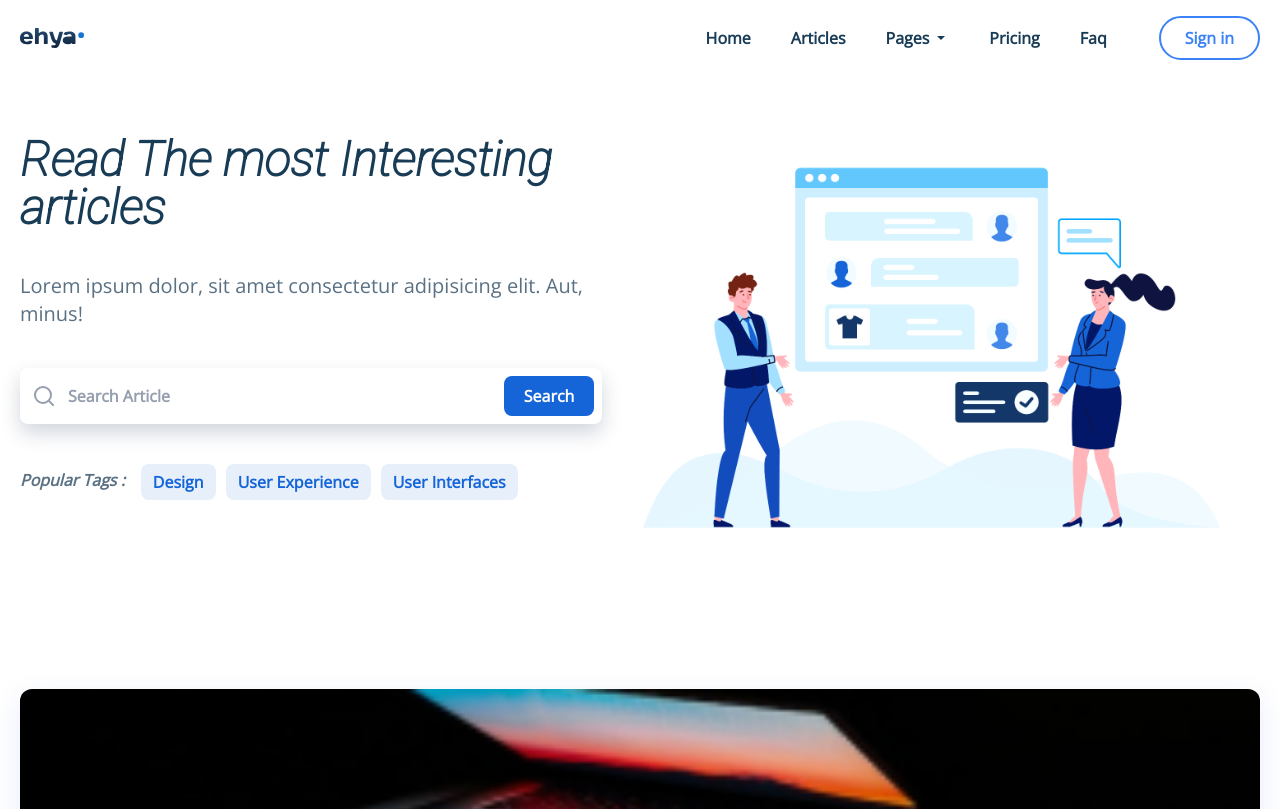
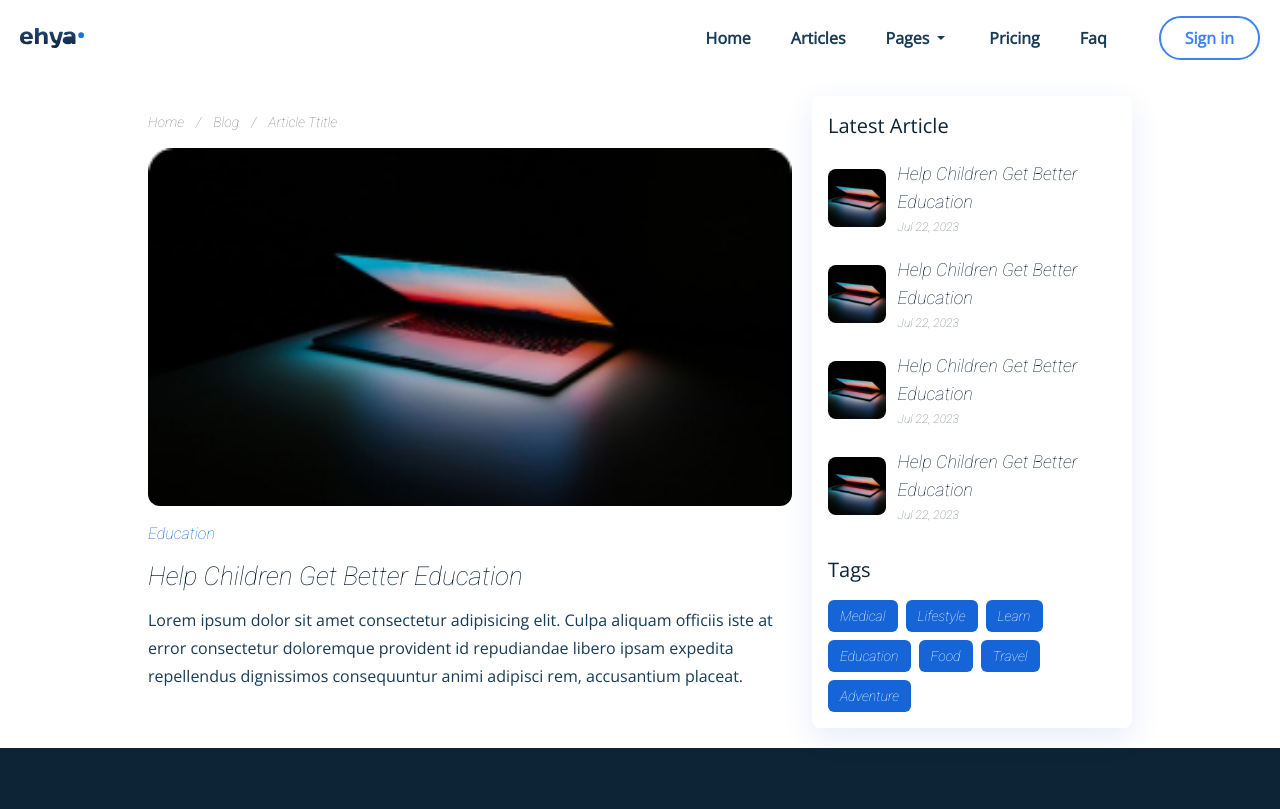
Before and after one commit to Akramzayan/Blog1, a React (Create React App) app: page /blog/1 in a window 1280 px wide. Shown: the top 809 px of the page. Built offline with nearby package versions, Linux system fonts and the light colour scheme; the HTML template or start-up script is replaced by a standard one.

Commit message:
ArticleDetail Page Done

```diff
--- a/src/App.js
+++ b/src/App.js
@@ -1,14 +1,20 @@
-
 import './App.css';
-
+import { Route,Routes } from 'react-router-dom';
 import HomePage from './pages/home/HomePage';
+import ArticleDetailPage from './pages/home/articleDetail/ArticleDetailPage';
 
 
 
 function App() {
   return (
     <div className="App font-opensans">
-      <HomePage/>
+      <Routes>
+        <Route index path='/' element={<HomePage/>} />
+        <Route index path='/blog/:id' element={<ArticleDetailPage/>} />
+      </Routes>
+
+
+
     </div>
   );
 }
--- /dev/null
+++ b/src/componenets/BreadCrumps.jsx
@@ -0,0 +1,17 @@
+import React from 'react'
+import { Link } from 'react-router-dom'
+
+const BreadCrumps = ({data}) => {
+  return (
+    <div className='flex items-center py-4 overflow-x-auto whitespace-nowrap'>
+      {data.map((item,index) =>(
+        <div className='text-black opacity-50 text-xs font-roboto md:text-sm'>
+            <Link to={item.Link}>{item.name}</Link>
+            {index!== data.length-1 && <span className='px-3'>/</span>}
+        </div>
+      ))}
+    </div>
+  )
+}
+
+export default BreadCrumps
--- /dev/null
+++ b/src/pages/home/articleDetail/ArticleDetailPage.jsx
@@ -0,0 +1,88 @@
+import React from "react";
+import MainLayout from "../../../componenets/MainLayout";
+import BreadCrumps from "../../../componenets/BreadCrumps";
+import { images } from "../../../constants";
+import { Link } from "react-router-dom";
+import SuggestedPosts from "./container/SuggestedPosts";
+const BreadCrumpsData = [
+  {
+    name: "Home",
+    Link: "/",
+  },
+  {
+    name: "Blog",
+    Link: "/Blog",
+  },
+  {
+    name: "Article Ttitle",
+    Link: "/blog/1",
+  },
+];
+const postsData = [
+  {
+    _id: "1",
+    image: images.Post1,
+    title: "Help Children Get Better Education",
+    createdAt: "2023-07-22T00:00:00.000Z",
+  },
+  {
+    _id: "2",
+    image: images.Post1,
+    title: "Help Children Get Better Education",
+    createdAt: "2023-07-22T00:00:00.000Z",
+  },
+  {
+    _id: "3",
+    image: images.Post1,
+    title: "Help Children Get Better Education",
+    createdAt: "2023-07-22T00:00:00.000Z",
+  },
+  {
+    _id: "4",
+    image: images.Post1,
+    title: "Help Children Get Better Education",
+    createdAt: "2023-07-22T00:00:00.000Z",
+  },
+];
+const tagsData = [
+    "Medical",
+    "Lifestyle",
+    "Learn",
+    "Education",
+    "Food",
+    "Travel",
+    "Adventure",
+]
+const ArticleDetailPage = () => {
+  return (
+    <MainLayout>
+      <section className="container mx-auto max-w-5xl flex flex-col px-5 py-5 lg:flex-row lg:gap-x-5 lg:items-start
+       ">
+        <article className="flex-1">
+          <BreadCrumps data={BreadCrumpsData} />
+          <img className="rounded-xl w-full" src={images.Post1} alt="Laptop" />
+          <Link
+            to="/blog?category=selectedCategory"
+            className="text-primary text-sm font-roboto inline-block mt-4 md:text-base"
+          >
+            Education
+          </Link>
+          <h1 className="text-xl font-medium font-roboto mt-4 text-dark-hard md:text-[26px]">
+            Help Children Get Better Education
+          </h1>
+          <div className="mt-4 text-dark-soft">
+            <p className="leading-7">
+              Lorem ipsum dolor sit amet consectetur adipisicing elit. Culpa
+              aliquam officiis iste at error consectetur doloremque provident id
+              repudiandae libero ipsam expedita repellendus dignissimos
+              consequuntur animi adipisci rem, accusantium placeat.
+            </p>
+          </div>
+        </article>
+        <SuggestedPosts header={"Latest Article"} posts={postsData} tags={tagsData} className="mt-8 lg:mt-0 lg:max-w-xs"/>
+      </section>
+    </MainLayout>
+  );
+};
+
+export default ArticleDetailPage;
--- /dev/null
+++ b/src/pages/home/articleDetail/container/SuggestedPosts.jsx
@@ -0,0 +1,39 @@
+import React from 'react'
+import { Link } from 'react-router-dom'
+
+
+const SuggestedPosts = ({className,header,posts=[],tags}) => {
+  return (
+    <div className={`w-full shadow-[rgba(7,_65,_210,_0.1)_0px_9px_30px] rounded-lg p-4 ${className}`}>
+      <h2 className='font-robot font-medium text-dark-hard md:text-xl'>{header}</h2>
+      <div className='grid gap-y-5 mt-5 md:grid-cols-2 md:gap-x-5 lg:grid-cols-1 '>
+        {posts.map((item) =>(
+            <div key={item._id} className='flex space-x-3 flex-nowrap items-center'>
+              <img src={item.image} alt='Laptop' className='aspect-square object-cover rounded-lg w-1/5' />
+            <div className='text-sm font-roboto text-dark-hard font-medium '>
+              <h3 className='text-sm font-roboto text-dark-hard font-medium md:text-base lg:text-lg'>{item.title}</h3>
+              <span className='text-xs opacity-60'>
+              {new Date(item.createdAt).toLocaleDateString('en-US',{year:'numeric',month:'short',day:'numeric'})}
+              </span>
+            </div>
+            </div>
+        ))}
+
+      </div>
+      <h2 className='font-robot font-medium text-dark-hard mt-8 md:text-xl' >Tags</h2>
+      <div className='flex flex-wrap gap-x-2 gap-y-2 mt-4 '>
+        {tags.map((item)=>(
+          <Link to="/" className='inline-block rounded-md px-3 py-1.5 bg-primary font-roboto text-xs text-white md:text-sm '>
+            {item}
+          </Link>
+
+
+        ))}
+
+      </div>
+
+    </div>
+  )
+}
+
+export default SuggestedPosts
```
